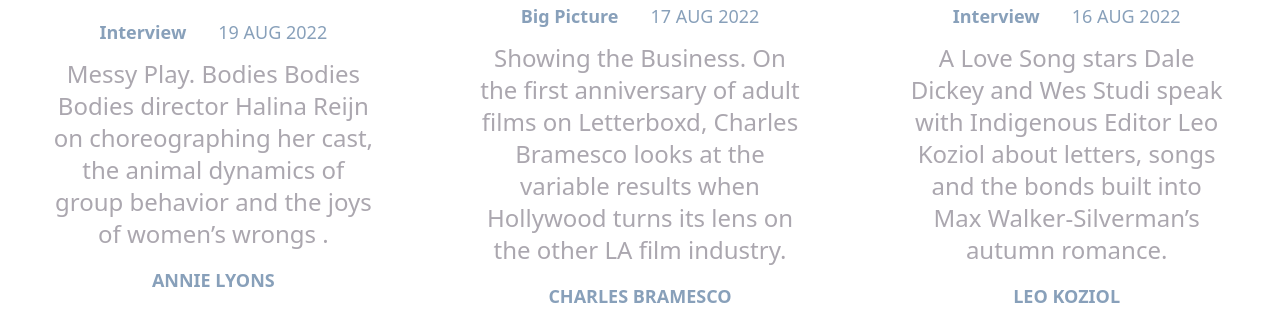
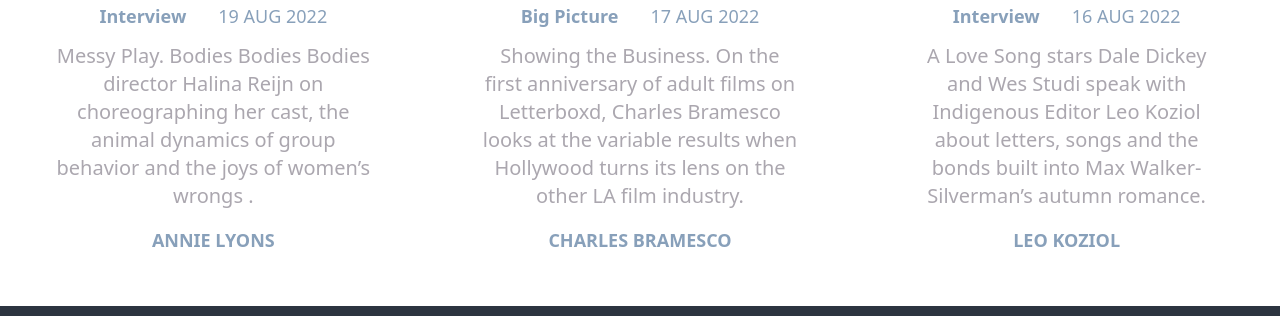
Before and after one commit to MertOzkan35/letterboxd-clone, a React (Create React App) app: page /journal in a window 1280 px wide. Shown: the part 953-1269 px from the top of the page. Built offline with nearby package versions, Linux system fonts and the light colour scheme.

Commit message:
text size fix

```diff
--- a/src/Components/Journal/Journal.js
+++ b/src/Components/Journal/Journal.js
@@ -59,7 +59,7 @@
                 19 AUG 2022
               </p>
             </div>
-            <p className="text-[#aba7af] w-full text-2xl  justify-center items-center text-center ">
+            <p className="text-[#aba7af] w-full text-xl  justify-center items-center text-center ">
               Messy Play. Bodies Bodies Bodies director Halina Reijn on
               choreographing her cast, the animal dynamics of group behavior and
               the joys of women’s wrongs .
@@ -86,7 +86,7 @@
                 17 AUG 2022
               </p>
             </div>
-            <p className="text-[#aba7af] w-full text-2xl  justify-center items-center text-center ">
+            <p className="text-[#aba7af] w-full text-xl  justify-center items-center text-center ">
               Showing the Business. On the ﬁrst anniversary of adult ﬁlms on
               Letterboxd, Charles Bramesco looks at the variable results when
               Hollywood turns its lens on the other LA ﬁlm industry.
@@ -113,7 +113,7 @@
                 16 AUG 2022
               </p>
             </div>
-            <p className="text-[#aba7af] w-full text-2xl  justify-center items-center text-center ">
+            <p className="text-[#aba7af] w-full text-xl   justify-center items-center text-center ">
               A Love Song stars Dale Dickey and Wes Studi speak with Indigenous
               Editor Leo Koziol about letters, songs and the bonds built into
               Max Walker-Silverman’s autumn romance.
```
